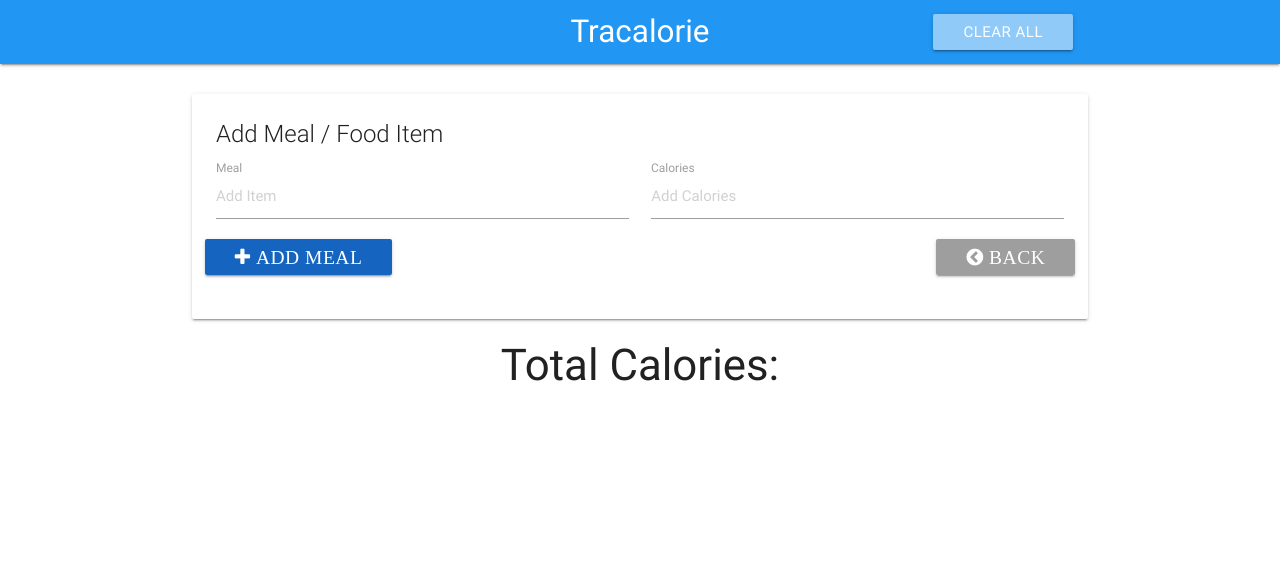
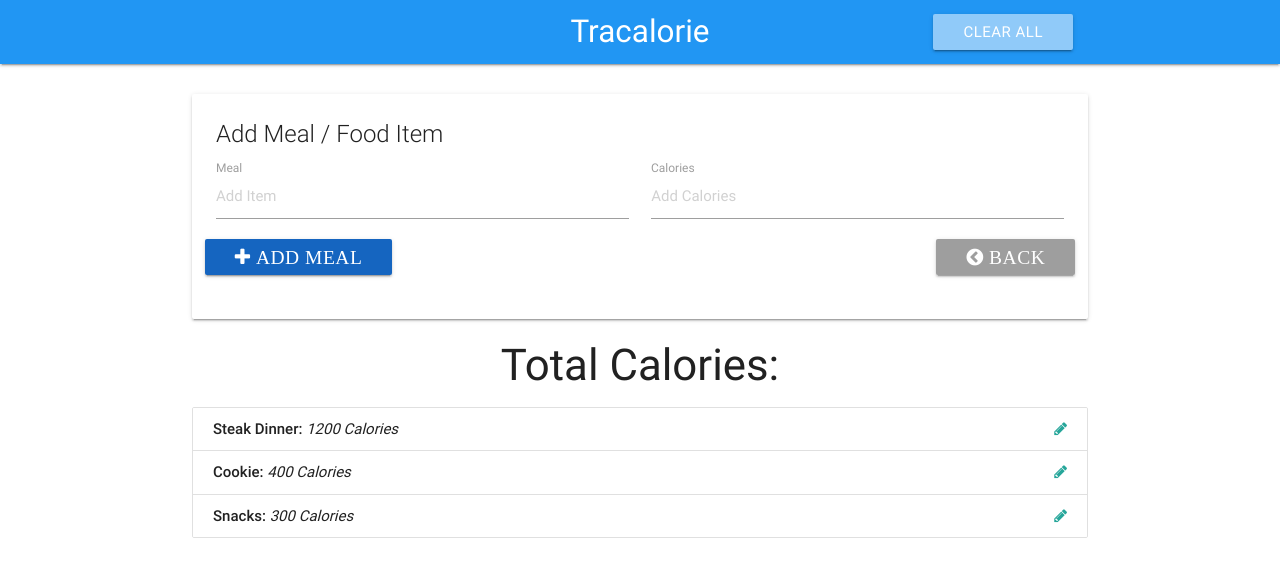
Before and after one commit to anonewb/tracalorie, a plain HTML site: page index.html in a window 1280 px wide. Drawn offline with nearby package versions, Linux system fonts and the light colour scheme.

Commit message:
getting and populating the items

```diff
--- a/app.js
+++ b/app.js
@@ -30,6 +30,10 @@ const ItemCtrl = (function() {
 
   // public methods
   return {
+
+    getItems: function() {
+      return data.items;
+    },
     logData: function() {
       return data;
     }
@@ -42,9 +46,29 @@ const ItemCtrl = (function() {
 const UICtrl = (function() {
   // console.log('ui controller');
 
+  const UISelectors = {
+    itemList: '#item-list'
+  }
+
   // public methods
   return {
+    populateItemsList: function(items) {
+      let html = '';
 
+      items.forEach(function(item){
+        html += `
+        <li class="collection-item" id="item-${item.id}">
+          <strong>${item.name}: </strong> <em>${item.calories} Calories</em>
+          <a href="#" class="secondary-content">
+            <i class="edit-item fa fa-pencil"></i>
+          </a>
+        </li>
+      `;
+      });
+
+      // insert list items
+      document.querySelector(UISelectors.itemList).innerHTML = html;
+    }
   }
 })();
 
@@ -57,7 +81,15 @@ const App = (function(ItemCtrl, UICtrl) {
   // public methods
   return {
     init: function() {
-      console.log('Initializing App...')
+      // console.log('Initializing App...');
+
+      // fetch items from data structure
+      const items = ItemCtrl.getItems();
+
+      // populate list with items
+      UICtrl.populateItemsList(items);
+
+      // console.log(items);
     }
   }
 
--- a/index.html
+++ b/index.html
@@ -60,27 +60,28 @@
     <h3 class="center-align">Total Calories: <span class="total-calories"></span></h3>
 
     <!-- Item List -->
-    <!-- temporaryly hard coded -->
-    <!-- <ul id="item-list" class="collection">
+
+    <ul id="item-list" class="collection">
+      <!-- temporaryly hard coded
       <li class="collection-item" id="item-0">
         <strong>Steak Dinner: </strong> <em>1200 Calories</em>
         <a href="#" class="secondary-content">
-          <i class="fa fa-pencil"></i>
+          <i class="edit-item fa fa-pencil"></i>
         </a>
       </li>
       <li class="collection-item" id="item-0">
         <strong>Cookie: </strong> <em>400 Calories</em>
         <a href="#" class="secondary-content">
-          <i class="fa fa-pencil"></i>
+          <i class="edit-item fa fa-pencil"></i>
         </a>
       </li>
       <li class="collection-item" id="item-0">
         <strong>Snacks: </strong> <em>300 Calories</em>
         <a href="#" class="secondary-content">
-          <i class="fa fa-pencil"></i>
+          <i class="edit-item fa fa-pencil"></i>
         </a>
-      </li>
-    </ul> -->
+      </li> -->
+    </ul>
 
   </div>
 
```
